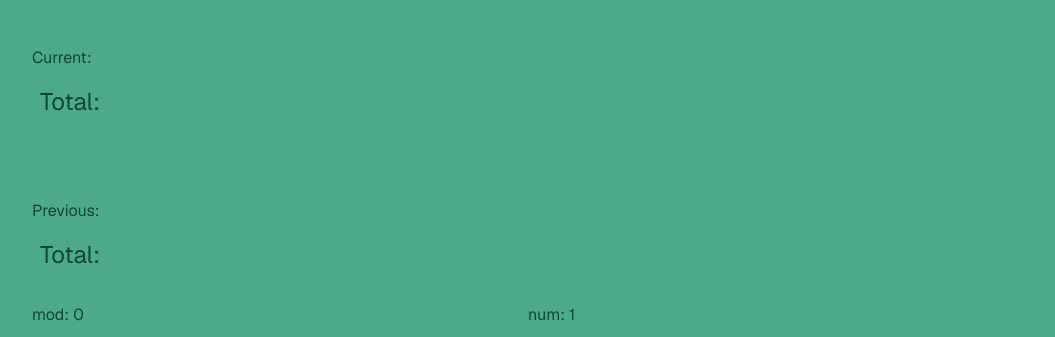
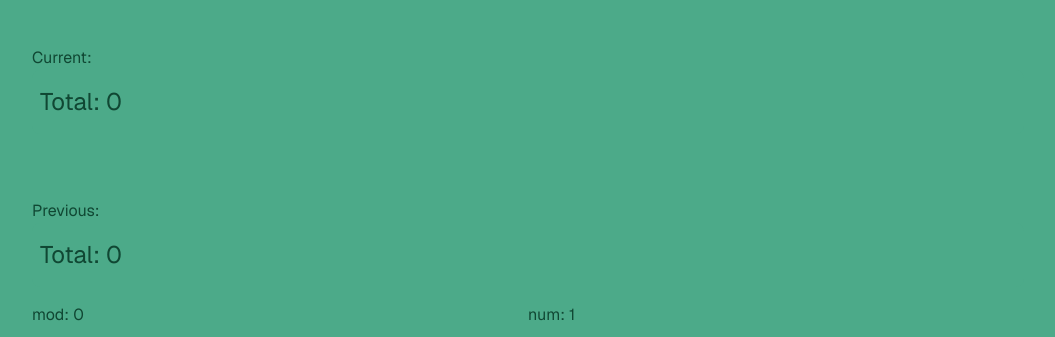
Before and after one commit to jetodd/dicey, a Next.js app: page / in a window 1280 px wide. Shown: the part 223-560 px from the top of the page, without its empty margins (112-1167 px from the left). Built offline with nearby package versions, Linux system fonts and the light colour scheme.

Commit message:
display total

```diff
--- a/src/app/page.tsx
+++ b/src/app/page.tsx
@@ -126,7 +126,9 @@ export default function Home() {
                 <Die dieNumber={data.die} displayNumber={data.rolled} />
               )
             })}
-            <div className="text-left text-2xl bg-green text-emerald rounded-lg px-2 py-4">Total: </div>
+            <div className="text-left text-2xl bg-green text-emerald rounded-lg px-2 py-4">
+              Total: {currentRoll.reduce((n, {rolled, modifier}) => n + rolled + modifier, 0)}
+            </div>
           </div>
 
           <div className="col-span-8">
@@ -135,7 +137,9 @@ export default function Home() {
 
           <div className="col-span-8">
             <h1>Previous:</h1>
-            <div className="text-left text-2xl bg-green text-emerald rounded-lg px-2 py-4">Total: </div>
+            <div className="text-left text-2xl bg-green text-emerald rounded-lg px-2 py-4">
+              Total:  {previousRoll.reduce((n, {rolled, modifier}) => n + rolled + modifier, 0)}
+            </div>
           </div>
 
           <div className="col-span-4">mod: {modifier}</div>
```
